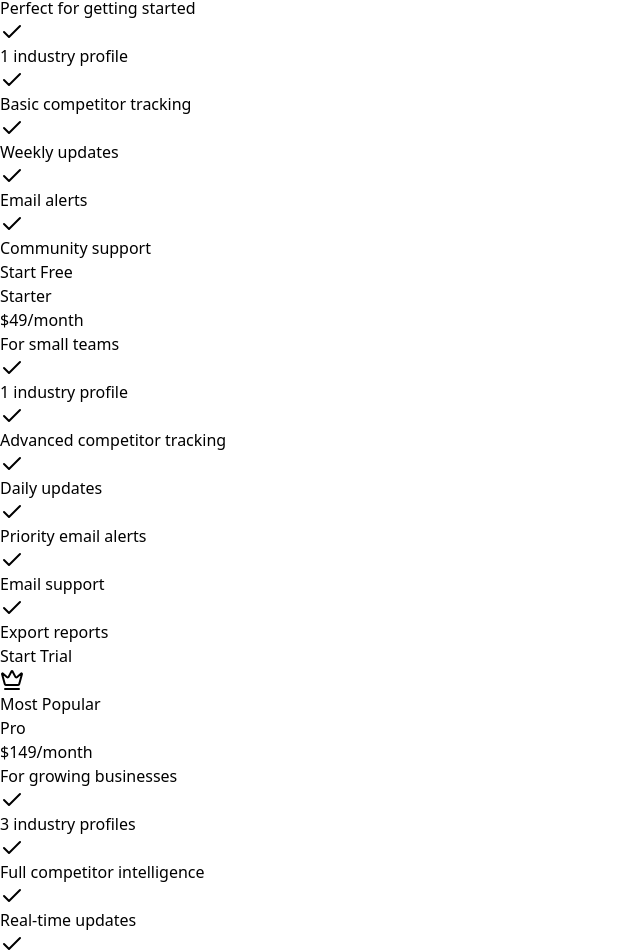
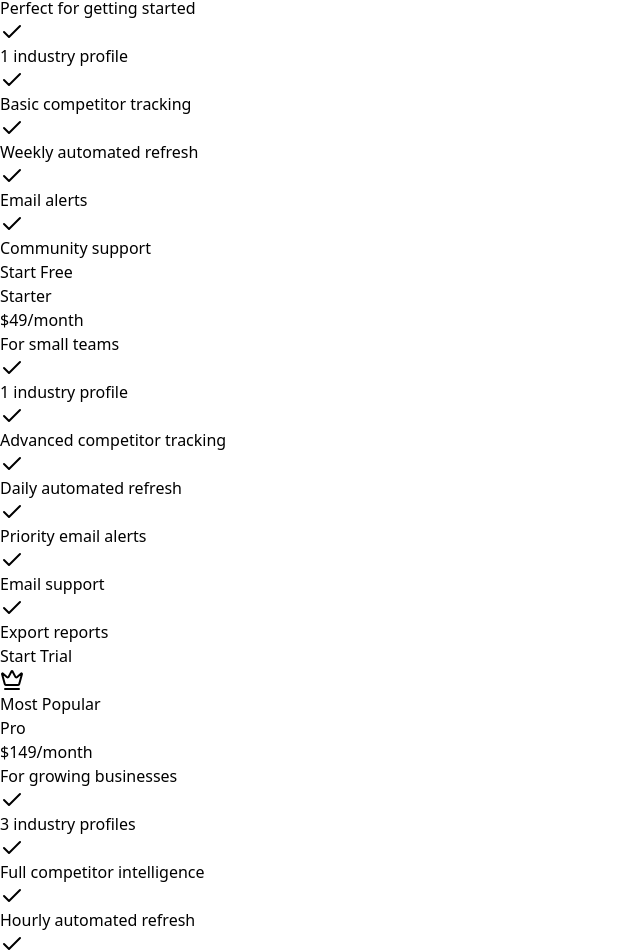
Before and after one commit to deedeetype/wyzelens-react, a React (Vite) app: page /pricing in a window 1280 px wide. Shown: the part 172-1124 px from the top of the page, without its empty margins (0-640 px from the left). Built offline with nearby package versions, Linux system fonts and the light colour scheme; no server answers; the database is empty.

Commit message:
Change automated scan frequencies: Hourly (Pro), Daily (Starter), Weekly (Free)

```diff
--- a/src/components/AutomatedScansSettings.tsx
+++ b/src/components/AutomatedScansSettings.tsx
@@ -9,9 +9,8 @@ import { Clock, Calendar, RefreshCw, Save, Trash2, Plus, Check } from 'lucide-re
 interface ScanSchedule {
   id: string
   scan_id: string
-  frequency: 'daily' | 'weekly' | 'monthly'
+  frequency: 'hourly' | 'daily' | 'weekly'
   day_of_week?: number
-  day_of_month?: number
   hour: number
   minute: number
   timezone: string
@@ -259,8 +258,7 @@ function ScheduleCard({
     enabled,
     frequency,
     day_of_week: frequency === 'weekly' ? dayOfWeek : undefined,
-    day_of_month: frequency === 'monthly' ? dayOfMonth : undefined,
-    hour,
+    hour: frequency === 'hourly' ? 0 : hour,
     minute,
     timezone
   })
@@ -354,6 +352,11 @@ function ScheduleCard({
       })
     }
 
+    // For hourly, show "Every hour"
+    if (frequency === 'hourly') {
+      return 'Every hour'
+    }
+
     // Otherwise, calculate approximate next run
     const now = new Date()
     const next = new Date()
@@ -365,9 +368,6 @@ function ScheduleCard({
       const daysUntilNext = (dayOfWeek - now.getDay() + 7) % 7
       next.setDate(now.getDate() + (daysUntilNext || 7))
       if (next <= now) next.setDate(next.getDate() + 7)
-    } else if (frequency === 'monthly') {
-      next.setDate(dayOfMonth)
-      if (next <= now) next.setMonth(next.getMonth() + 1)
     }
 
     return next.toLocaleString('en-US', {
@@ -425,9 +425,9 @@ function ScheduleCard({
             disabled={!enabled}
             className="w-full bg-slate-800 text-white px-3 py-2 rounded-lg border border-slate-700 focus:border-indigo-500 focus:outline-none disabled:opacity-50"
           >
-            <option value="daily">Daily</option>
-            <option value="weekly">Weekly</option>
-            <option value="monthly">Monthly</option>
+            <option value="hourly">Hourly (Pro+)</option>
+            <option value="daily">Daily (Starter+)</option>
+            <option value="weekly">Weekly (Free+)</option>
           </select>
         </div>
 
@@ -452,28 +452,9 @@ function ScheduleCard({
           </div>
         )}
 
-        {frequency === 'monthly' && (
+        {/* Time - Only show for daily/weekly, not hourly */}
+        {frequency !== 'hourly' && (
           <div>
-            <label className="block text-sm font-medium text-slate-400 mb-2">
-              Day of Month
-            </label>
-            <select
-              value={dayOfMonth}
-              onChange={(e) => setDayOfMonth(parseInt(e.target.value))}
-              disabled={!enabled}
-              className="w-full bg-slate-800 text-white px-3 py-2 rounded-lg border border-slate-700 focus:border-indigo-500 focus:outline-none disabled:opacity-50"
-            >
-              {Array.from({ length: 31 }, (_, i) => i + 1).map((day) => (
-                <option key={day} value={day}>
-                  {day}
-                </option>
-              ))}
-            </select>
-          </div>
-        )}
-
-        {/* Time */}
-        <div>
           <label className="block text-sm font-medium text-slate-400 mb-2">
             Time
           </label>
@@ -492,6 +473,7 @@ function ScheduleCard({
             </select>
           </div>
         </div>
+        )}
 
         {/* Timezone */}
         <div>
--- a/src/components/UpgradeModal.tsx
+++ b/src/components/UpgradeModal.tsx
@@ -49,14 +49,14 @@ export default function UpgradeModal({ isOpen, onClose, reason, feature }: Upgra
             icon={<Zap className="w-5 h-5" />}
             name="Starter"
             price="$49"
-            features={['1 industry profile', 'Daily auto-refresh', '1 manual refresh/day', '30 days history']}
+            features={['1 industry profile', 'Daily automated refresh', 'Priority alerts', 'Export reports']}
             highlighted={false}
           />
           <PlanCard
             icon={<Rocket className="w-5 h-5" />}
             name="Professional"
             price="$149"
-            features={['3 industry profiles', 'Unlimited refresh', 'Export data', 'Priority alerts']}
+            features={['3 industry profiles', 'Hourly automated refresh', 'API access', 'Priority support']}
             highlighted={true}
           />
         </div>
--- a/src/pages/Pricing.tsx
+++ b/src/pages/Pricing.tsx
@@ -17,7 +17,7 @@ export default function Pricing() {
       features: [
         '1 industry profile',
         'Basic competitor tracking',
-        'Weekly updates',
+        'Weekly automated refresh',
         'Email alerts',
         'Community support'
       ],
@@ -33,7 +33,7 @@ export default function Pricing() {
       features: [
         '1 industry profile',
         'Advanced competitor tracking',
-        'Daily updates',
+        'Daily automated refresh',
         'Priority email alerts',
         'Email support',
         'Export reports'
@@ -50,7 +50,7 @@ export default function Pricing() {
       features: [
         '3 industry profiles',
         'Full competitor intelligence',
-        'Real-time updates',
+        'Hourly automated refresh',
         'Smart alerts',
         'API access',
         'Custom reports',
@@ -68,6 +68,7 @@ export default function Pricing() {
       features: [
         '10 industry profiles',
         'Advanced analytics',
+        'Hourly automated refresh',
         'Predictive insights',
         'White-label reports',
         'Dedicated support',
```
Also changed, not shown: 1 other file (tests, documents, lock files or other folders).
